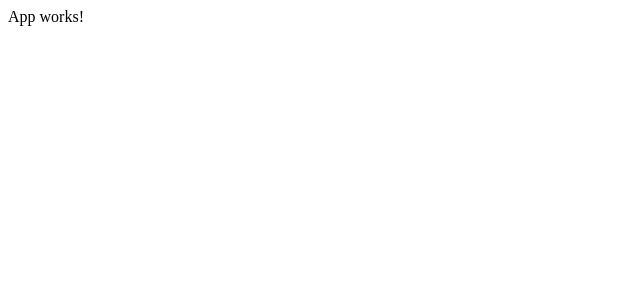
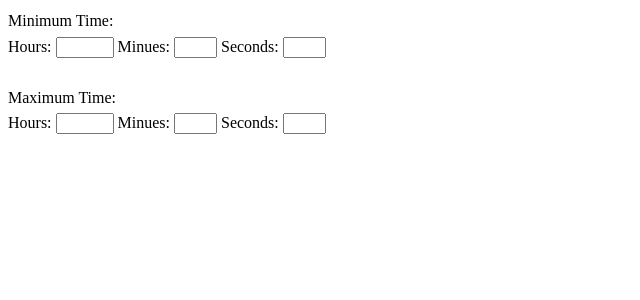
Before and after one commit to Jbsiefken/random-timer, an Angular app: page / in a window 1280 px wide. Shown: the top 300 px of the page, without its empty margins (0-640 px from the left). Built offline with nearby package versions, Linux system fonts and the light colour scheme.

Commit message:
beginings of a UI

```diff
--- a/src/app/app.component.html
+++ b/src/app/app.component.html
@@ -1,3 +1,3 @@
 
-App works!
+<app-timer></app-timer>
 <router-outlet></router-outlet>
--- a/src/app/app.module.ts
+++ b/src/app/app.module.ts
@@ -3,10 +3,12 @@ import { NgModule } from '@angular/core';
 
 import { AppRoutingModule } from './app-routing.module';
 import { AppComponent } from './app.component';
+import { TimerComponent } from './timer/timer.component';
 
 @NgModule({
   declarations: [
-    AppComponent
+    AppComponent,
+    TimerComponent
   ],
   imports: [
     BrowserModule,
--- /dev/null
+++ b/src/app/timer/timer.component.html
@@ -0,0 +1,31 @@
+<style>
+    .numInput {
+        width: 35px;
+    }
+    #hrs {
+        width: 50px;
+    }
+</style>
+
+
+<div>
+    Minimum Time:
+    <form>
+        <label for="hrs">Hours: </label>
+        <input id="hrs" class="numInput" type="number">
+        <label for="min"> Minues: </label>
+        <input id="min" class="numInput" type="number" max="59">
+        <Label for="sec"> Seconds: </Label>
+        <input id="sec" class="numInput" type="number" max="59">
+    </form>
+    <br />
+    Maximum Time:
+    <form>
+        <label for="hrs">Hours: </label>
+        <input id="hrs" class="numInput" type="number">
+        <label for="min"> Minues: </label>
+        <input id="min" class="numInput" type="number" max="59">
+        <Label for="sec"> Seconds: </Label>
+        <input id="sec" class="numInput" type="number" max="59">
+    </form>
+</div>
--- /dev/null
+++ b/src/app/timer/timer.component.ts
@@ -0,0 +1,15 @@
+import { Component, OnInit } from '@angular/core';
+
+@Component({
+  selector: 'app-timer',
+  templateUrl: './timer.component.html',
+  styleUrls: ['./timer.component.css']
+})
+export class TimerComponent implements OnInit {
+
+  constructor() { }
+
+  ngOnInit(): void {
+  }
+
+}
--- a/src/styles.css
+++ b/src/styles.css
@@ -1 +1,5 @@
 /* You can add global styles to this file, and also import other style files */
+
+body {
+    line-height: 1.6;
+}
```
Also changed, not shown: src/app/timer/timer.component.css (added), 1 other file (tests, documents, lock files or other folders).
